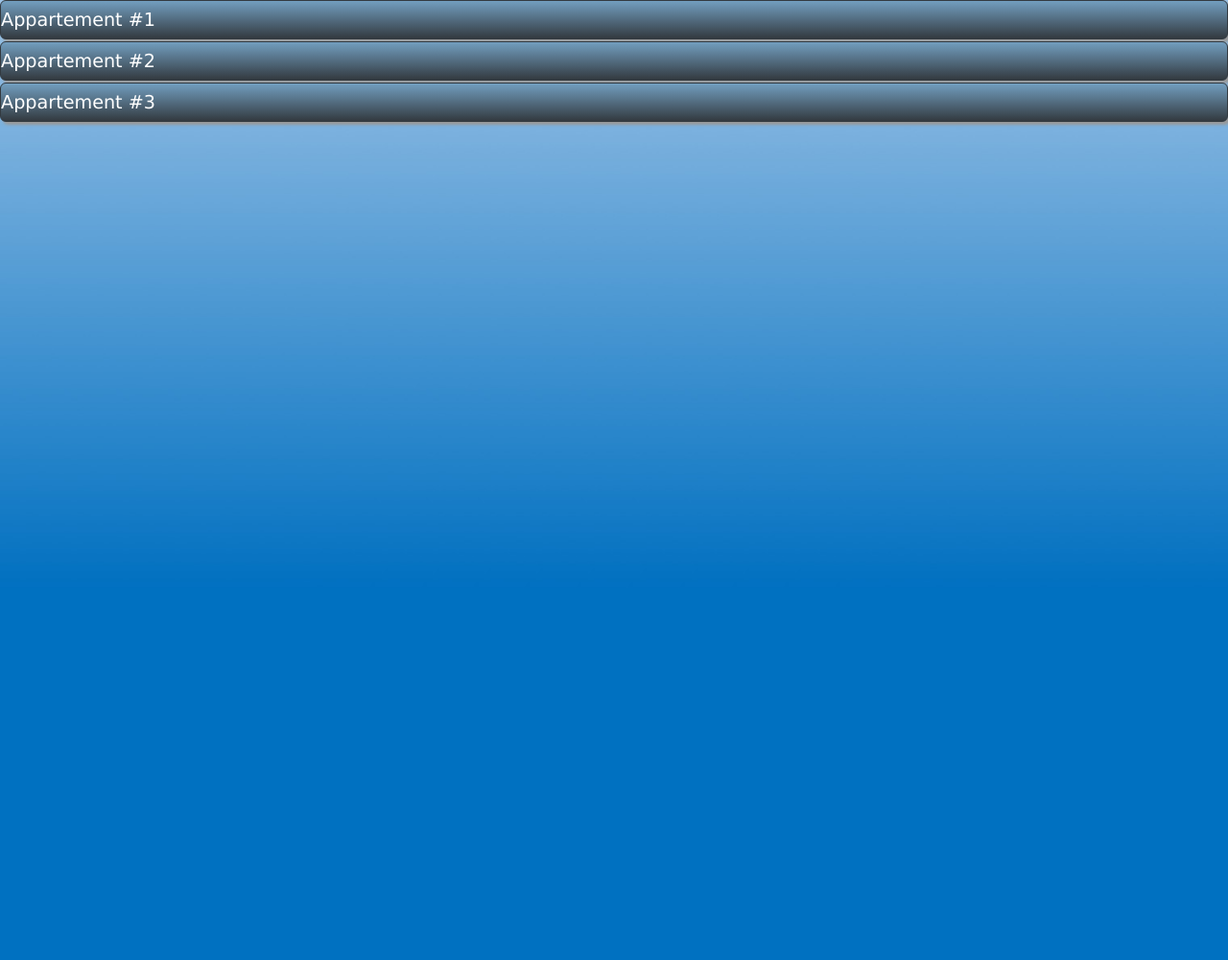
After one commit to foudreclair/appg1c, a PHP site: page /Vue/configuration_appartement.php in a window 1280 px wide. The commit adds this page. Shown: the whole page at 96% size. Run offline with PHP 8.4, Linux system fonts and the light colour scheme; the template is opened without the code that fills it, so the values that code supplies are empty.

Commit message:
config appartements

```diff
--- /dev/null
+++ b/Vue/configuration_appartement.php
@@ -0,0 +1,41 @@
+<?php include ('../modele/connexion_bdd.php') ?>
+<!DOCTYPE html>
+<html>
+<head>
+	<title><?php echo $titre ?></title>
+	<link rel="stylesheet" href="style.css" type="text/css" />
+	<meta charset="utf-8">
+</head>
+  <body>
+    <!- Menu déroulant pour choisir la pièce que l'on veut modifier ->
+  <ul id="menu-accordeon">
+    <li><a href="#">Appartement #1</a>
+    <ul><!- On fait des listes de liste  afin d'avoir la vision en accorde ->
+      <li><a href="#">Pièce #1</a></li>
+        <ul>
+          <li><a href="#">Capteur #1</a></li>
+        </ul>
+      <li><a href="#">Pièce #2</a></li>
+      <li><a href="#">Pièce #3</a></li>
+      <li><a href="#">Pièce #4</a></li>
+    </ul>
+    </li>
+    <li><a href="#">Appartement #2</a>
+      <ul>
+        <li><a href="#">Pièce #1</a></li>
+        <li><a href="#">Pièce #2</a></li>
+        <li><a href="#">Pièce #3</a></li>
+        <li><a href="#">Pièce #4</a></li>
+      </ul>
+    </li>
+    <li><a href="#">Appartement #3</a>
+      <ul>
+        <li><a href="#">Pièce #1</a></li>
+        <li><a href="#">Pièce #2</a></li>
+        <li><a href="#">Pièce #3</a></li>
+        <li><a href="#">Pièce #4</a></li>
+      </ul>
+    </li>
+  </ul>
+</body>
+</html>
--- a/Vue/style.css
+++ b/Vue/style.css
@@ -127,4 +127,63 @@ img {
 
 }
 
-/* menu deroulant test */
+/*Code CSS du menu déroulant
+  On commence par définir la forme de la div
+*/
+#menu-accordeon {
+  padding:0;
+  margin:0;
+  list-style:none;
+  text-align: left;
+  width: 100%;
+}
+/* on définit les action des élément de la première liste */
+#menu-accordeon ul {
+  padding:0;
+  margin:0;
+  list-style:none;
+  text-align: left;
+}
+#menu-accordeon li {
+   background-color:#729EBF;
+   background-image:-webkit-linear-gradient(top, #729EBF 0%, #333A40 100%);
+   background-image: linear-gradient(to bottom, #729EBF 0%, #333A40 100%);
+   border-radius: 6px;
+   margin-bottom:2px;
+   box-shadow: 3px 3px 3px #999;
+   border:solid 1px #333A40;
+}
+#menu-accordeon li li {
+   max-height:0;
+   overflow: hidden;
+   transition: all .5s;
+   border-radius:0;
+   background: #444;
+   box-shadow: none;
+   border:none;
+   margin:0;
+}
+#menu-accordeon a {
+  display:block;
+  text-decoration: none;
+  color: #fff;
+  padding: 8px 0;
+  font-family: verdana;
+  font-size:1.2em;
+}
+#menu-accordeon ul li a, #menu-accordeon li:hover li a{
+  font-size:1em;
+}
+#menu-accordeon li:hover {
+   background: #729EBF;
+}
+#menu-accordeon li li:hover {
+   background: #999;
+}
+#menu-accordeon ul li:last-child {
+   border-radius: 0 0 6px 6px;
+   border:none;
+}
+#menu-accordeon li:hover li {
+  max-height: 15em;
+}
```
